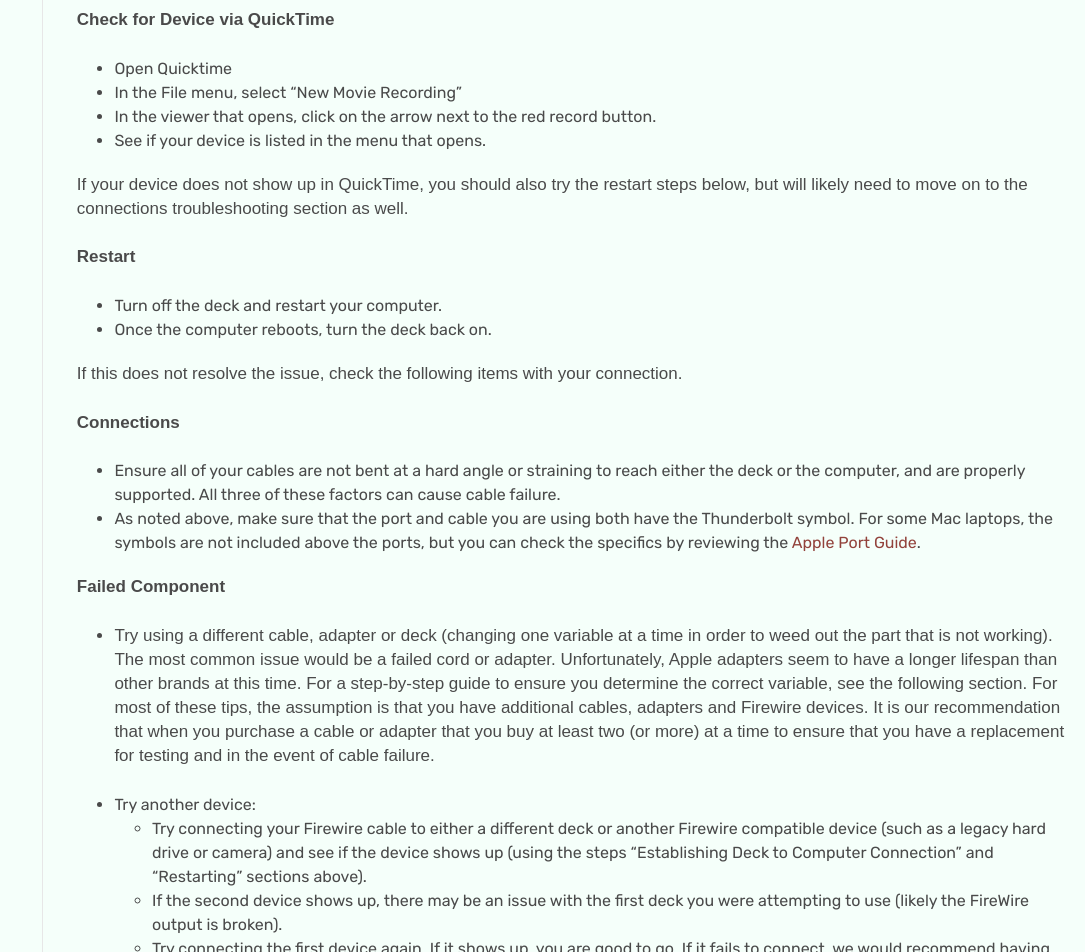
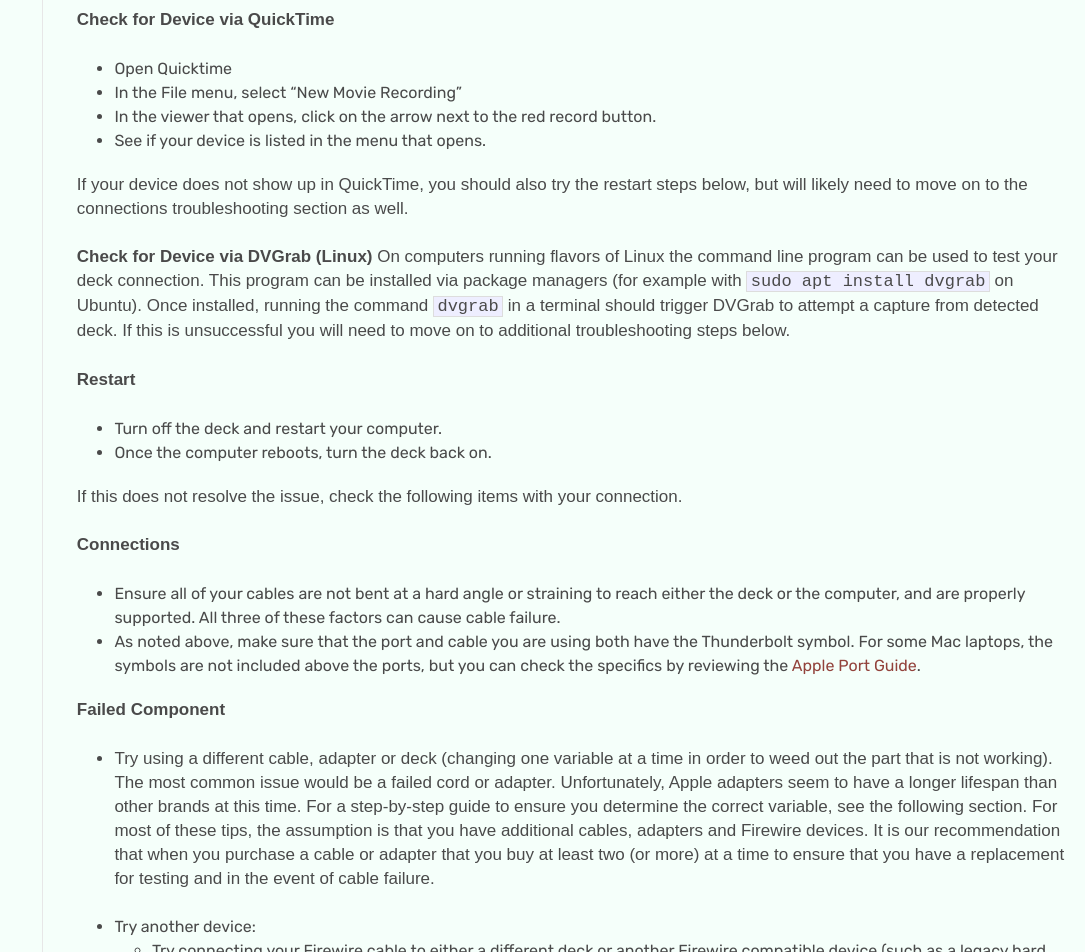
Before and after one commit to mipops/dvrescue, a Jekyll site: the page built from docs/_sections/dv_transfer_station.md, in a window 1280 px wide. Shown: the part 2238-3190 px from the top of the page, without its empty margins (195-1280 px from the left). Built offline with Jekyll 4.4.1, drawn with Linux system fonts in a browser that asks for light colours.

Commit message:
add dvgrab debuggin

```diff
--- a/docs/_sections/dv_transfer_station.md
+++ b/docs/_sections/dv_transfer_station.md
@@ -72,6 +72,9 @@ __Check for Device via QuickTime__
 
 If your device does not show up in QuickTime, you should also try the restart steps below, but will likely need to move on to the connections troubleshooting section as well.
 
+__Check for Device via DVGrab (Linux)__
+On computers running flavors of Linux the command line program can be used to test your deck connection. This program can be installed via package managers (for example with `sudo apt install dvgrab` on Ubuntu). Once installed, running the command `dvgrab` in a terminal should trigger DVGrab to attempt a capture from detected deck. If this is unsuccessful you will need to move on to additional troubleshooting steps below.
+
 __Restart__
 * Turn off the deck and restart your computer.
 * Once the computer reboots, turn the deck back on.
```
